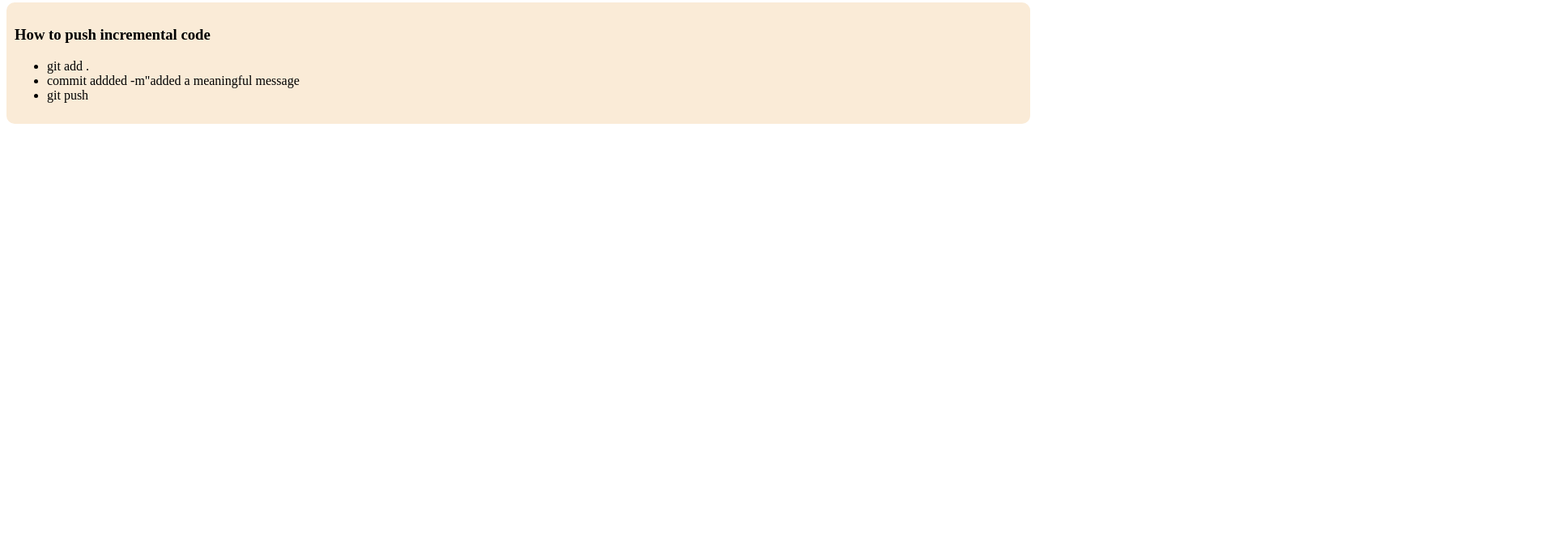
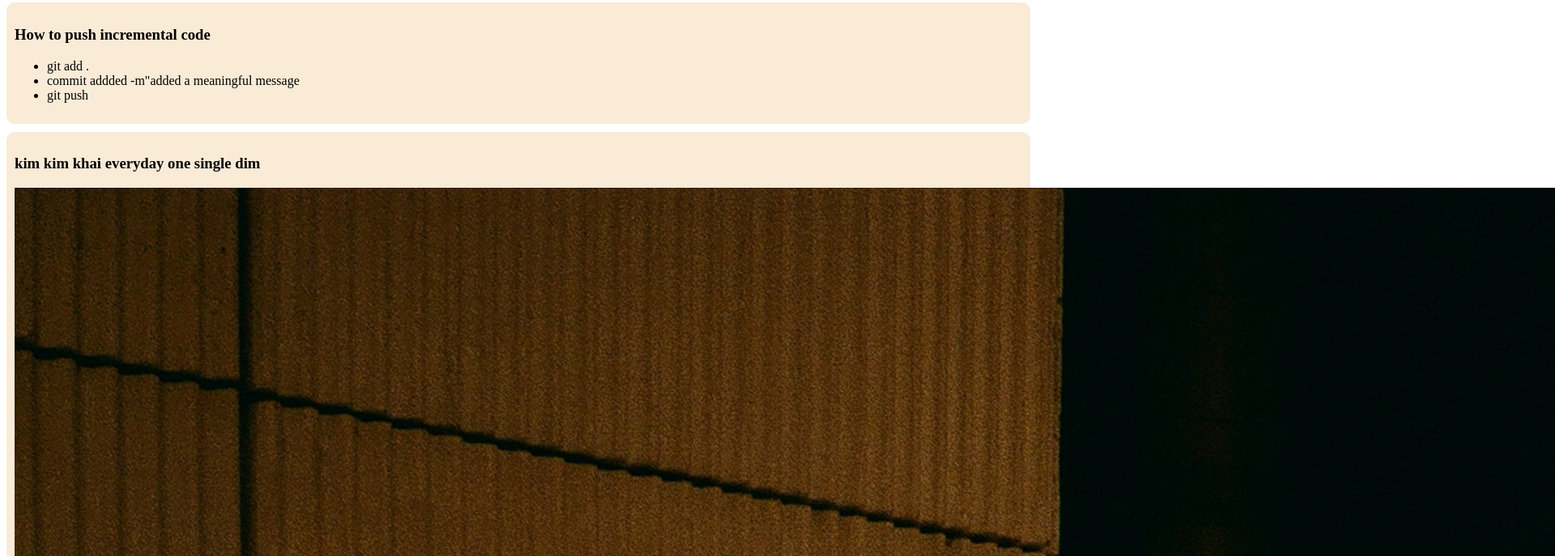
Before and after one commit to md-siham123/my-simple-website, a plain HTML site: page index.html in a window 1280 px wide. Shown: the part 429-1116 px from the top of the page at 81% size, 1920 px wide, since content can reach past the window. Before the commit the page ends 800 px from the top, so only its background shows below. Drawn offline with Linux system fonts and the light colour scheme.

Commit message:
added md siham photo

```diff
--- a/index.html
+++ b/index.html
@@ -30,5 +30,9 @@
 
 
     </div>
+    <div>
+        <h3>kim kim khai everyday one single dim</h3>
+        <img src="images/siham.jpg" alt="">
+    </div>
 </body>
 </html>
```
Also changed, not shown: images/siham.jpg (added).
